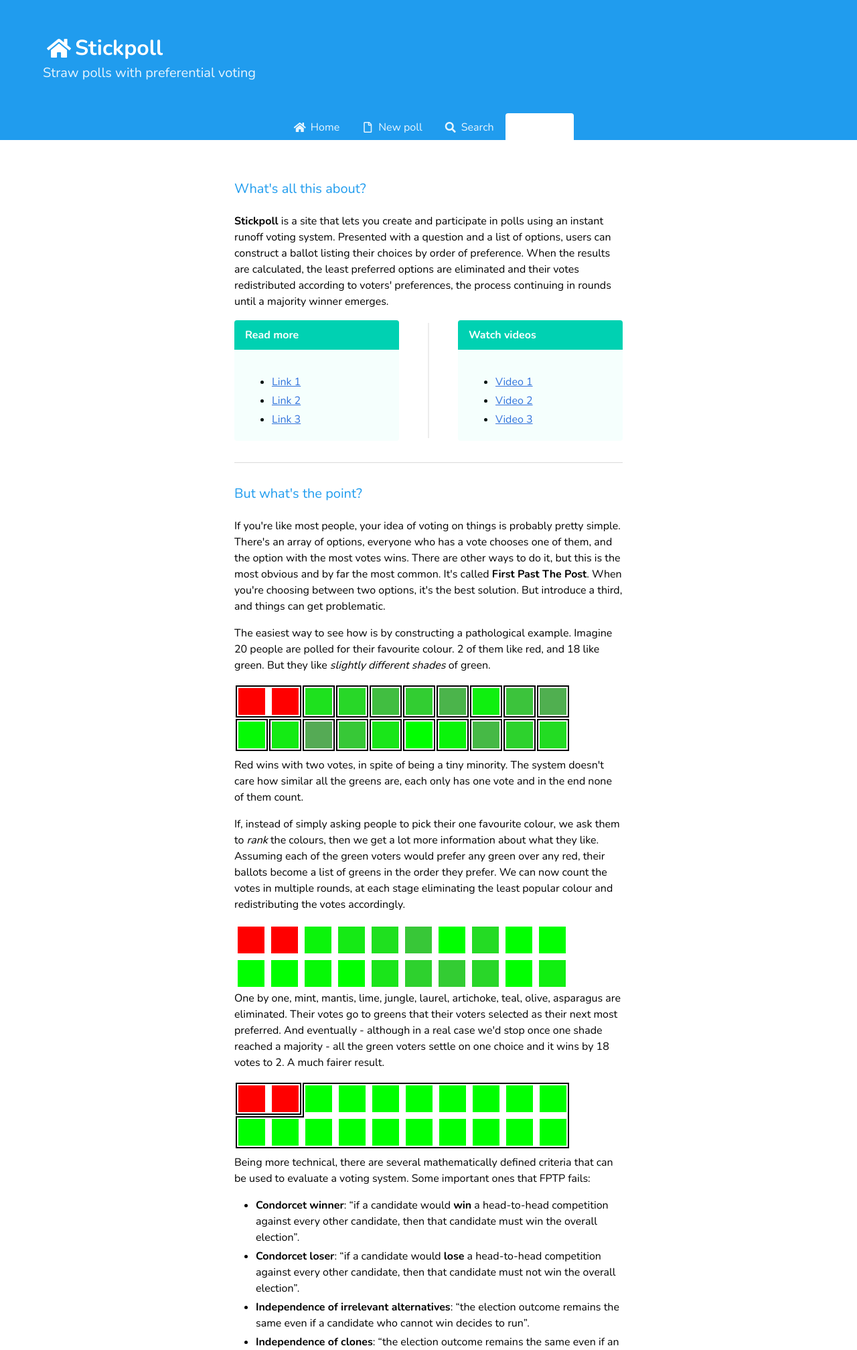
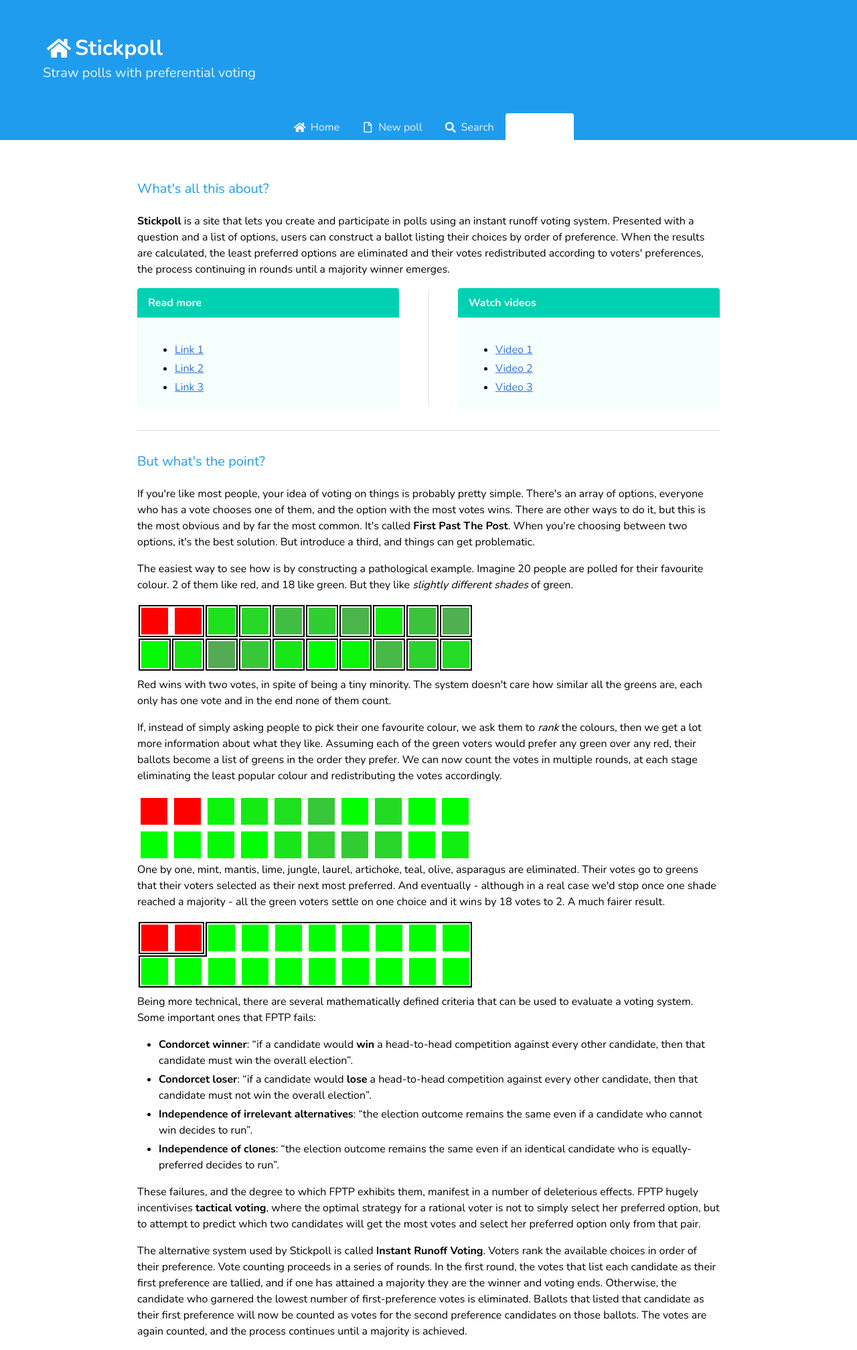
Before and after one commit to jamesqh/stickpoll, a Flask app: page /about in a window 1280 px wide. Shown: the top 2015 px of the page at 67% size. Run offline with Flask 2, Linux system fonts and the light colour scheme; parts of the project's set-up code (start-up, migrations or seed data) failed here and were passed over; some libraries are stand-ins or nearby versions.

Commit message:
Fidgeting with design

```diff
--- a/static/tabs.css
+++ b/static/tabs.css
@@ -12,14 +12,10 @@ background-color: white;
 display: none;
 }
 .tab-pane.is-active {
-/*display: block;
-width: 50%;
-position: relative;
-left: 50%;
-transform: translateX(-50%);*/
 display: block;
 margin: auto;
-width: 50%;
+width: 75%;
+max-width: 1200px;
 }
 .is-active {
 display: initial;
```
Also changed, not shown: templates/index.html (+14 -13 lines).
